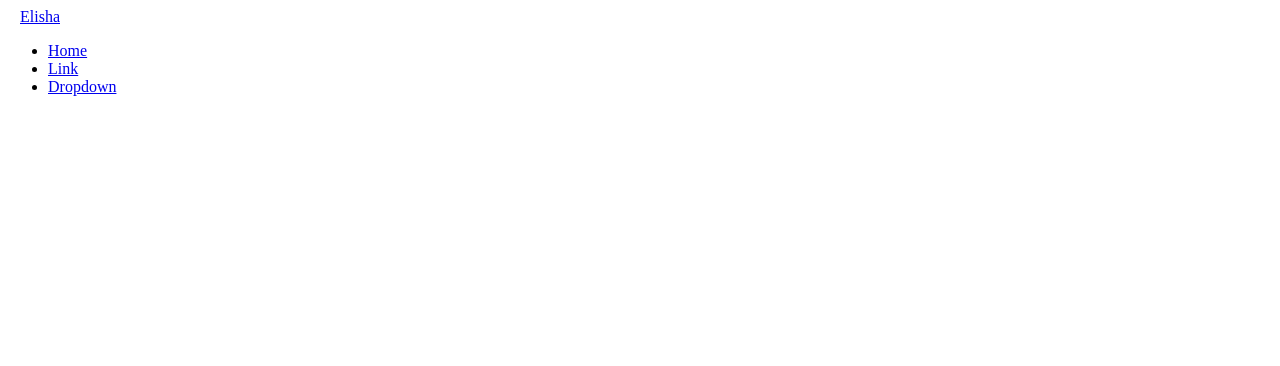
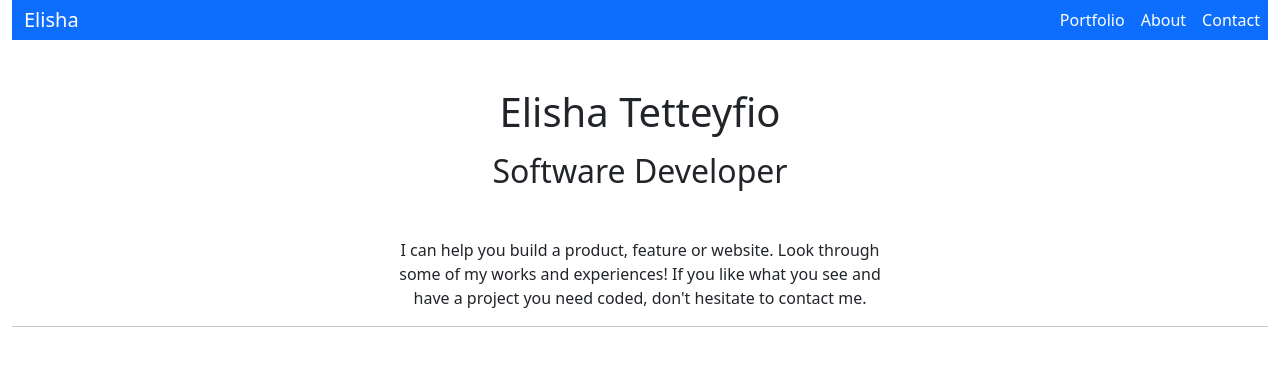
Before and after one commit to Elisha-Tetteyfio/Bootstrap-project, a website: page index.html in a window 1280 px wide. Drawn offline with Linux system fonts and the light colour scheme.

Commit message:
Added 'About' segment

```diff
--- a/index.html
+++ b/index.html
@@ -5,27 +5,40 @@
     <meta http-equiv="X-UA-Compatible" content="IE=edge">
     <meta name="viewport" content="width=device-width, initial-scale=1.0">
     <title>Elisha's Portfolio</title>
-    <link href="bootstrap-5.1.3-dist/css/bootstrap-grid.min.css" rel="stylesheet">
-    <link href="bootstrap-5.1.3-dist/js/bootstrap.bundle.min.js" rel="stylesheet">
+    <link href="bootstrap-5.1.3-dist/css/bootstrap.min.css" rel="stylesheet">
+    <link rel="stylesheet" href="style.css">
 </head>
 <body>
-    <nav class="navbar navbar-expand-lg navbar-blue bs-blue">
-        <div class="container-fluid">
-          <a class="navbar-brand" href="#">Elisha</a>
+  <main class="container-fluid ">
+    <nav class="navbar navbar-expand-lg navbar-light bg-primary">
+        <div class="container-fluid bg-primary ">
+          <a class="navbar-brand text-white" href="#">Elisha</a>
         </div>
         <div>
-            <div class="collapse navbar-collapse" id="navbarSupportedContent">
+            <div class="text-end">
                 <ul class="navbar-nav me-auto mb-2 mb-lg-0">
                   <li class="nav-item">
-                    <a class="nav-link active" aria-current="page" href="#">Home</a>
+                    <a class="nav-link active text-white" aria-current="page" href="#">Portfolio</a>
                   </li>
                   <li class="nav-item">
-                    <a class="nav-link" href="#">Link</a>
+                    <a class="nav-link active text-white" href="#">About</a>
                   </li>
                   <li class="nav-item dropdown">
-                    <a class="nav-link dropdown-toggle" href="#" id="navbarDropdown" role="button" data-bs-toggle="dropdown" aria-expanded="false">
-                      Dropdown
-                    </a>
+                    <a class="nav-link active text-white">Contact</a>
+                  </li>
+                </ul>
+            </div>
         </div>
+    </nav>
+    <div class="container-fluid  text-center">
+      <h1 class="mt-5">Elisha Tetteyfio</h1>
+      <h2 class="mt-3">Software Developer</h2>
+      <p class="mx-auto mt-5">
+        I can help you build a product, feature or website. Look through some of my works
+        and experiences! If you like what you see and have a project you need coded, don't hesitate to contact me.
+      </p>
+    </div>
+    <hr class="mt5">
+  </main>
 </body>
 </html>
--- a/style.css
+++ b/style.css
@@ -0,0 +1,12 @@
+body {
+  margin: 0;
+}
+
+.navbar {
+  margin: 0;
+  padding: 0;
+}
+
+.mx-auto {
+  width: 500px;
+}
```
